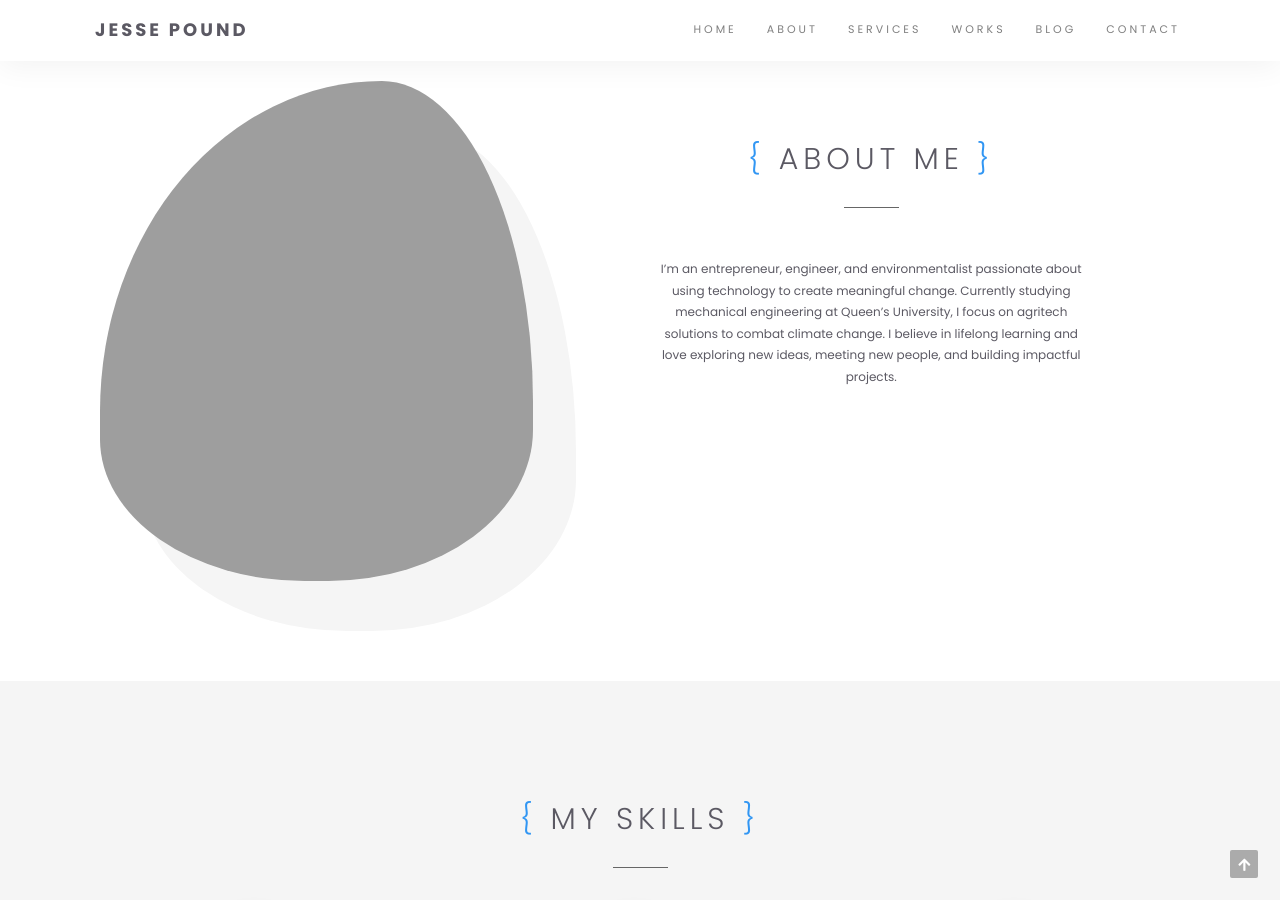
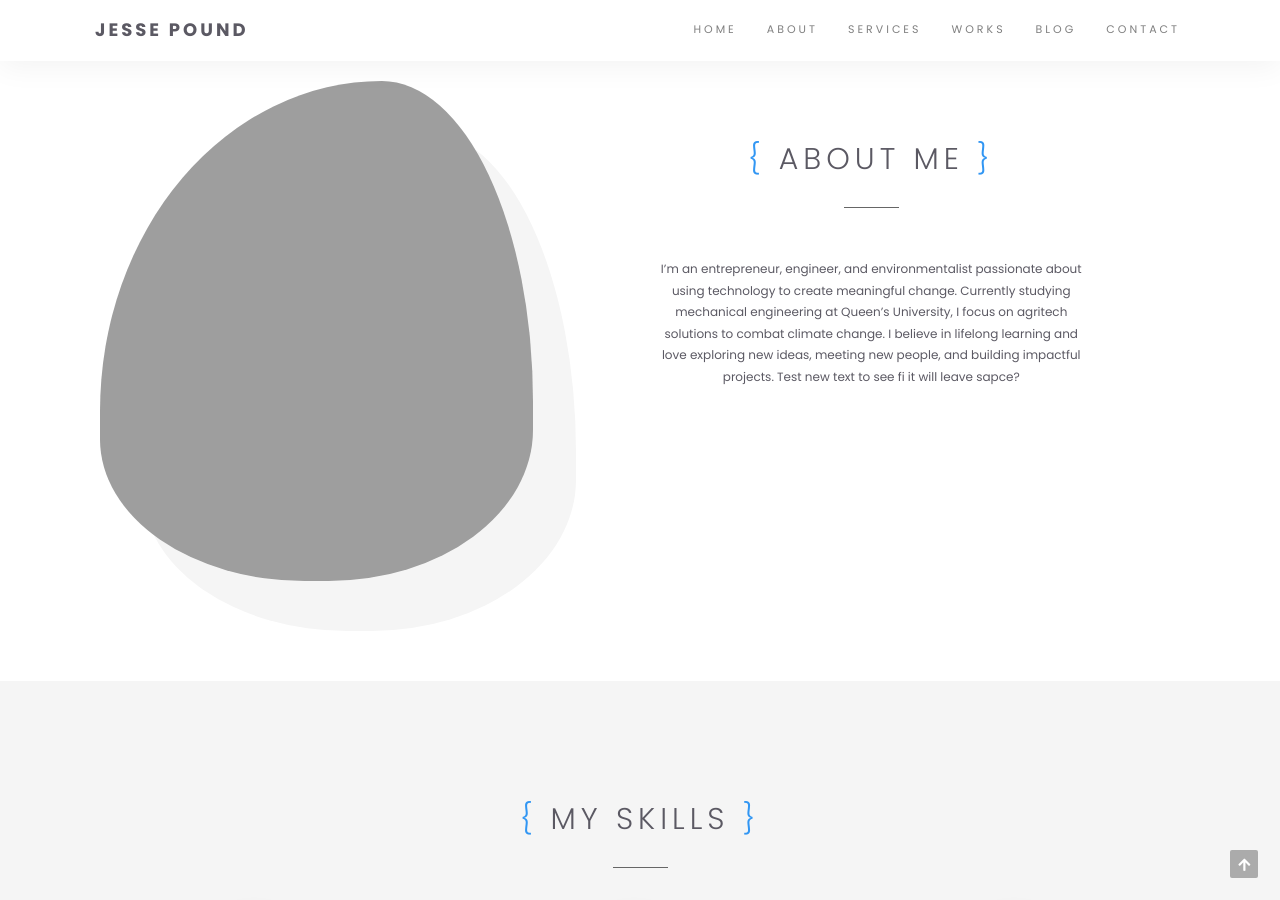
Before and after one commit to jlo13034/Jesse-Pound, a Jekyll site: the page built from index.html, in a window 1280 px wide and 900 px high, scrolled down 939 px. Built offline with Jekyll 4.4.1, drawn with Linux system fonts in a browser that asks for light colours.

Commit message:
Update index.html
test

```diff
--- a/index.html
+++ b/index.html
@@ -55,6 +55,8 @@ layout: default
                         <div class="about-text wow fadeInUp">
                             <p>
                                 I’m an entrepreneur, engineer, and environmentalist passionate about using technology to create meaningful change. Currently studying mechanical engineering at Queen’s University, I focus on agritech solutions to combat climate change. I believe in lifelong learning and love exploring new ideas, meeting new people, and building impactful projects.
+
+				Test new text to see fi it will leave sapce?
                             </p>
                         </div>
                     </div>
```
